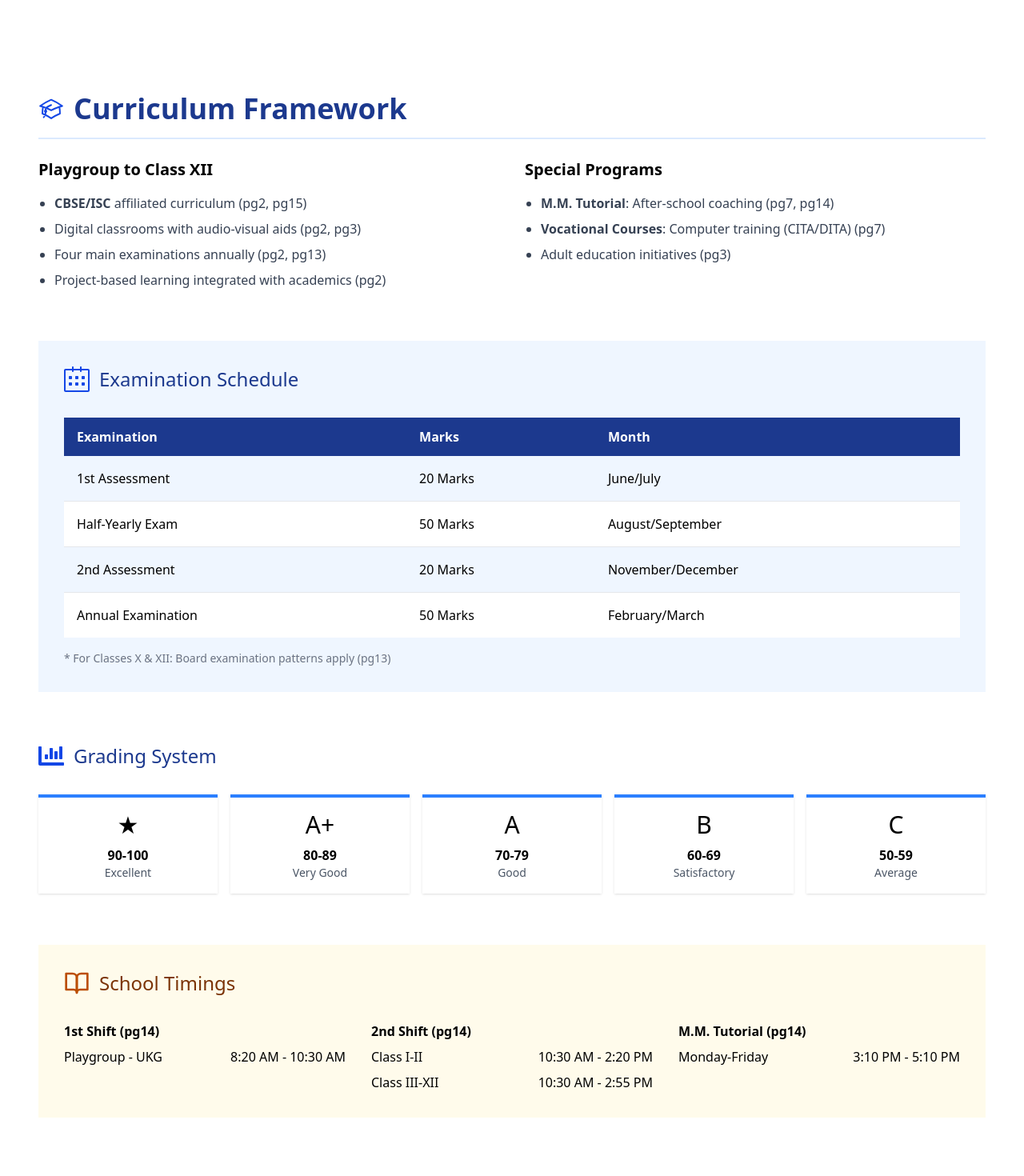
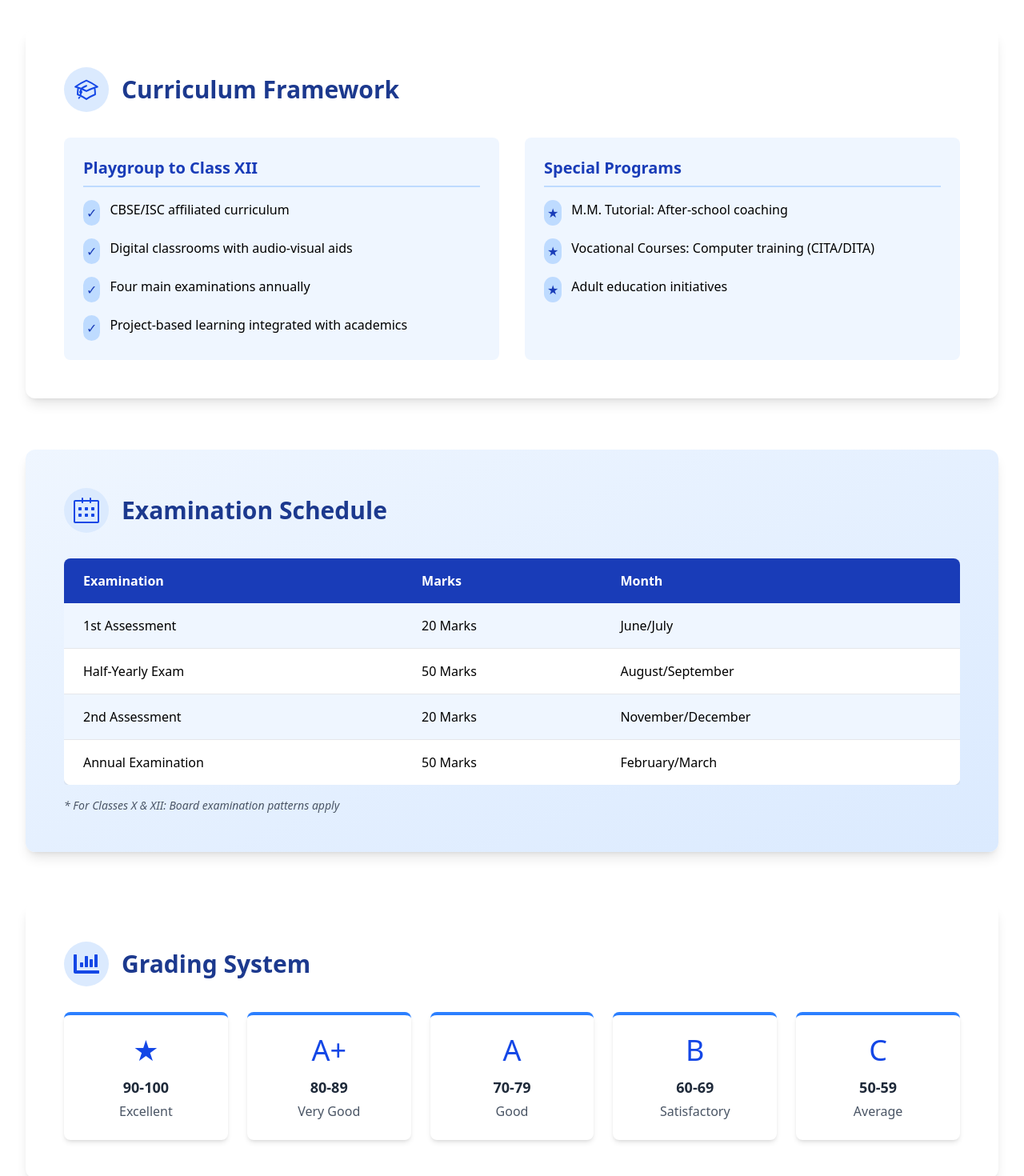
Before and after one commit to Deos2023/NewHolyChildSchool, a React (Vite) app: page /academics in a window 1280 px wide. Shown: the part 460-1930 px from the top of the page at 80% size. Built offline with nearby package versions, Linux system fonts and the light colour scheme.

Commit message:
enhanced design

```diff
--- a/src/pages/Academics.jsx
+++ b/src/pages/Academics.jsx
@@ -1,10 +1,10 @@
 import React from 'react';
-// import { CalendarIcon, BookOpenIcon, AcademicCapIcon, ChartBarIcon } from '@heroicons/react/outline';
 import { SlCalender } from "react-icons/sl";
 import { FiBookOpen } from "react-icons/fi";
 import { HiOutlineAcademicCap } from "react-icons/hi2";
 import { FaChartBar } from "react-icons/fa";
-import bannerImage from "../assets/sch2.jpeg";
+import bannerImage from "../assets/sch.jpeg";
+
 const Academics = () => {
   // Exam schedule data from pg13
   const examSchedule = [
@@ -22,10 +22,11 @@ const Academics = () => {
     { range: "60-69", grade: "B", label: "Satisfactory" },
     { range: "50-59", grade: "C", label: "Average" }
   ];
+
   return (
     <>
       {/* Hero Banner - Enhanced */}
-          <div className="relative w-full h-96 overflow-hidden mb-12">
+      <div className="relative w-full h-96 overflow-hidden">
         <div className="absolute inset-0 bg-gradient-to-r from-blue-900/70 to-transparent z-10"></div>
         <img
           src={bannerImage}
@@ -34,143 +35,175 @@ const Academics = () => {
         />
         <div className="absolute bottom-0 left-0 right-0 bg-gradient-to-t from-black/70 to-transparent z-10 p-8 text-white">
           <h1 className="text-4xl md:text-5xl font-bold mb-2">ACADEMICS</h1>
-              <p className="text-xl text-yellow-300 ">"True education is the complete development of a person in terms of knowledge, sensibility, and behavior."</p>
+          <p className="text-xl text-yellow-300 ">"True education is the complete development of a person"</p>
         </div>
       </div>
-    <div className="max-w-7xl mx-auto px-4 py-8">
 
-      {/* Header */}
-      {/* <div className="text-center mb-10">
-        <h1 className="text-4xl  text-blue-900 mb-4 font-bold">Academics</h1>
-        <p className="text-xl text-gray-600 max-w-3xl mx-auto">
+      <div className="max-w-7xl mx-auto px-4 sm:px-6 lg:px-8 py-12">
+        {/* Header - Enhanced */}
+        {/* <div className="text-center mb-16">
+          <h1 className="text-4xl md:text-5xl font-bold text-blue-900 mb-6 ">Academics</h1>
+          <div className="w-24 h-1 bg-yellow-500 mx-auto mb-6"></div>
+          <p className="text-xl text-gray-600 max-w-3xl mx-auto italic">
             "True education is the complete development of a person in terms of knowledge, sensibility, and behavior."
-          <span className="block mt-2 text-sm">- From President's Desk (pg4)</span>
+            <span className="block mt-2 text-sm text-gray-500 not-italic">- From President's Desk (pg4)</span>
           </p>
         </div> */}
 
-      <div className='max-w-7xl mx-auto px-4 sm:px-6 lg:px-8 py-12'>
-        {/* Curriculum Structure */}
-      <section className="mb-16">
-        <div className="flex items-center text-center text-3xl md:text-4xl font-bold text-blue-800 mb-6 pb-4 border-b-2 border-blue-100">
-          <HiOutlineAcademicCap className="h-8 w-8 text-blue-700 mr-3" />
-          <h2 className="  text-blue-900 ">Curriculum Framework</h2>
+        {/* Curriculum Structure - Enhanced */}
+        <section className="mb-16 bg-white rounded-xl shadow-lg overflow-hidden">
+          <div className="p-8 md:p-12">
+            <div className="flex items-center mb-8">
+              <div className="bg-blue-100 p-3 rounded-full mr-4">
+                <HiOutlineAcademicCap className="h-8 w-8 text-blue-700" />
+              </div>
+              <h2 className="text-3xl font-bold text-blue-900 ">Curriculum Framework</h2>
             </div>
 
             <div className="grid md:grid-cols-2 gap-8">
-          <div>
-            <h3 className="text-xl font-semibold mb-4">Playgroup to Class XII</h3>
-            <ul className="list-disc pl-5 space-y-2 text-gray-700">
-              <li><strong>CBSE/ISC</strong> affiliated curriculum (pg2, pg15)</li>
-              <li>Digital classrooms with audio-visual aids (pg2, pg3)</li>
-              <li>Four main examinations annually (pg2, pg13)</li>
-              <li>Project-based learning integrated with academics (pg2)</li>
+              <div className="bg-blue-50 p-6 rounded-lg">
+                <h3 className="text-xl font-semibold mb-4 text-blue-800 border-b-2 border-blue-200 pb-2">Playgroup to Class XII</h3>
+                <ul className="space-y-4">
+                  {[
+                    {icon: "✓", text: "CBSE/ISC affiliated curriculum "},
+                    {icon: "✓", text: "Digital classrooms with audio-visual aids "},
+                    {icon: "✓", text: "Four main examinations annually "},
+                    {icon: "✓", text: "Project-based learning integrated with academics "}
+                  ].map((item, index) => (
+                    <li key={index} className="flex items-start">
+                      <span className="bg-blue-200 text-blue-800 rounded-full p-1 mr-3 flex-shrink-0">{item.icon}</span>
+                      <span>{item.text}</span>
+                    </li>
+                  ))}
                 </ul>
               </div>
-          <div>
-            <h3 className="text-xl font-semibold mb-4">Special Programs</h3>
-            <ul className="list-disc pl-5 space-y-2 text-gray-700">
-              <li><strong>M.M. Tutorial</strong>: After-school coaching (pg7, pg14)</li>
-              <li><strong>Vocational Courses</strong>: Computer training (CITA/DITA) (pg7)</li>
-              <li>Adult education initiatives (pg3)</li>
+              <div className="bg-blue-50 p-6 rounded-lg">
+                <h3 className="text-xl font-semibold mb-4 text-blue-800 border-b-2 border-blue-200 pb-2">Special Programs</h3>
+                <ul className="space-y-4">
+                  {[
+                    {icon: "★", text: "M.M. Tutorial: After-school coaching "},
+                    {icon: "★", text: "Vocational Courses: Computer training (CITA/DITA) "},
+                    {icon: "★", text: "Adult education initiatives "}
+                  ].map((item, index) => (
+                    <li key={index} className="flex items-start">
+                      <span className="bg-blue-200 text-blue-800 rounded-full p-1 mr-3 flex-shrink-0">{item.icon}</span>
+                      <span>{item.text}</span>
+                    </li>
+                  ))}
                 </ul>
+              </div>
             </div>
           </div>
         </section>
 
-      {/* Exam Schedule */}
-      <section className="mb-16 bg-blue-50 p-8 ">
+        {/* Exam Schedule - Enhanced */}
+        <section className="mb-16 bg-gradient-to-br from-blue-50 to-blue-100 rounded-xl shadow-lg overflow-hidden">
+          <div className="p-8 md:p-12">
             <div className="flex items-center mb-8">
-          <SlCalender className="h-8 w-8 text-blue-700 mr-3" />
-          <h2 className="text-2xl  text-blue-900">Examination Schedule</h2>
+              <div className="bg-blue-100 p-3 rounded-full mr-4">
+                <SlCalender className="h-8 w-8 text-blue-700" />
+              </div>
+              <h2 className="text-3xl font-bold text-blue-900 ">Examination Schedule</h2>
             </div>
 
             <div className="overflow-x-auto">
-          <table className="min-w-full bg-white  overflow-hidden">
-            <thead className="bg-blue-900 text-white">
+              <table className="min-w-full bg-white rounded-lg overflow-hidden shadow">
+                <thead className="bg-blue-800 text-white">
                   <tr>
-                <th className="py-3 px-4 text-left">Examination</th>
-                <th className="py-3 px-4 text-left">Marks</th>
-                <th className="py-3 px-4 text-left">Month</th>
+                    <th className="py-4 px-6 text-left font-semibold">Examination</th>
+                    <th className="py-4 px-6 text-left font-semibold">Marks</th>
+                    <th className="py-4 px-6 text-left font-semibold">Month</th>
                   </tr>
                 </thead>
                 <tbody className="divide-y divide-gray-200">
                   {examSchedule.map((exam, index) => (
                     <tr key={index} className={index % 2 === 0 ? 'bg-blue-50' : 'bg-white'}>
-                  <td className="py-4 px-4 font-medium">{exam.name}</td>
-                  <td className="py-4 px-4">{exam.marks}</td>
-                  <td className="py-4 px-4">{exam.month}</td>
+                      <td className="py-4 px-6 font-medium">{exam.name}</td>
+                      <td className="py-4 px-6">{exam.marks}</td>
+                      <td className="py-4 px-6">{exam.month}</td>
                     </tr>
                   ))}
                 </tbody>
               </table>
             </div>
-        <p className="text-sm text-gray-500 mt-4">
-          * For Classes X & XII: Board examination patterns apply (pg13)
+            <p className="text-sm text-gray-600 mt-4 italic">
+              * For Classes X & XII: Board examination patterns apply
             </p>
+          </div>
         </section>
 
-      {/* Grading System */}
-      <section className="mb-16">
+        {/* Grading System - Enhanced */}
+        <section className="mb-16 bg-white rounded-xl shadow-lg overflow-hidden">
+          <div className="p-8 md:p-12">
             <div className="flex items-center mb-8">
-          <FaChartBar className="h-8 w-8 text-blue-700 mr-3" />
-          <h2 className="text-2xl  text-blue-900">Grading System</h2>
+              <div className="bg-blue-100 p-3 rounded-full mr-4">
+                <FaChartBar className="h-8 w-8 text-blue-700" />
+              </div>
+              <h2 className="text-3xl font-bold text-blue-900 ">Grading System</h2>
             </div>
 
-        <div className="grid sm:grid-cols-2 md:grid-cols-5 gap-4">
+            <div className="grid sm:grid-cols-2 md:grid-cols-5 gap-6">
               {gradingSystem.map((grade, index) => (
-            <div key={index} className="bg-white p-4  shadow text-center border-t-4 border-blue-500">
-              <span className="text-3xl block mb-2">{grade.grade}</span>
-              <h3 className="font-bold">{grade.range}</h3>
-              <p className="text-sm text-gray-600">{grade.label}</p>
+                <div
+                  key={index}
+                  className="bg-white p-6 rounded-lg shadow-md hover:shadow-lg transition-shadow text-center border-t-4 border-blue-500"
+                >
+                  <span className="text-4xl block mb-3 text-blue-700">{grade.grade}</span>
+                  <h3 className="font-bold text-lg text-gray-800 mb-1">{grade.range}</h3>
+                  <p className="text-gray-600">{grade.label}</p>
                 </div>
               ))}
             </div>
+          </div>
         </section>
 
-      {/* School Timings */}
-      <section className="bg-amber-50 p-8 ">
+        {/* School Timings - Enhanced */}
+        <section className="bg-gradient-to-br from-amber-50 to-amber-100 rounded-xl shadow-lg overflow-hidden">
+          <div className="p-8 md:p-12">
             <div className="flex items-center mb-8">
-          <FiBookOpen className="h-8 w-8 text-amber-700 mr-3" />
-          <h2 className="text-2xl  text-amber-900">School Timings</h2>
+              <div className="bg-amber-100 p-3 rounded-full mr-4">
+                <FiBookOpen className="h-8 w-8 text-amber-700" />
+              </div>
+              <h2 className="text-3xl font-bold text-amber-900 ">School Timings</h2>
             </div>
 
             <div className="grid md:grid-cols-3 gap-8">
-          <div>
-            <h3 className="font-bold mb-2">1st Shift (pg14)</h3>
-            <ul className="space-y-2">
-              <li className="flex justify-between">
-                <span>Playgroup - UKG</span>
-                <span>8:20 AM - 10:30 AM</span>
+              <div className="bg-white p-6 rounded-lg shadow-sm">
+                <h3 className="font-bold text-lg mb-4 text-amber-800 border-b-2 border-amber-200 pb-2">1st Shift </h3>
+                <ul className="space-y-3">
+                  <li className="flex justify-between items-center py-2 border-b border-amber-50">
+                    <span className="text-gray-700">Playgroup - UKG</span>
+                    <span className="bg-amber-100 text-amber-800 px-3 py-1 rounded-full text-sm font-medium">8:20 AM - 10:30 AM</span>
                   </li>
                 </ul>
               </div>
 
-          <div>
-            <h3 className="font-bold mb-2">2nd Shift (pg14)</h3>
-            <ul className="space-y-2">
-              <li className="flex justify-between">
-                <span>Class I-II</span>
-                <span>10:30 AM - 2:20 PM</span>
+              <div className="bg-white p-6 rounded-lg shadow-sm">
+                <h3 className="font-bold text-lg mb-4 text-amber-800 border-b-2 border-amber-200 pb-2">2nd Shift </h3>
+                <ul className="space-y-3">
+                  <li className="flex justify-between items-center py-2 border-b border-amber-50">
+                    <span className="text-gray-700">Class I-II</span>
+                    <span className="bg-amber-100 text-amber-800 px-3 py-1 rounded-full text-sm font-medium">10:30 AM - 2:20 PM</span>
                   </li>
-              <li className="flex justify-between">
-                <span>Class III-XII</span>
-                <span>10:30 AM - 2:55 PM</span>
+                  <li className="flex justify-between items-center py-2">
+                    <span className="text-gray-700">Class III-XII</span>
+                    <span className="bg-amber-100 text-amber-800 px-3 py-1 rounded-full text-sm font-medium">10:30 AM - 2:55 PM</span>
                   </li>
                 </ul>
               </div>
 
-          <div>
-            <h3 className="font-bold mb-2">M.M. Tutorial (pg14)</h3>
-            <ul className="space-y-2">
-              <li className="flex justify-between">
-                <span>Monday-Friday</span>
-                <span>3:10 PM - 5:10 PM</span>
+              <div className="bg-white p-6 rounded-lg shadow-sm">
+                <h3 className="font-bold text-lg mb-4 text-amber-800 border-b-2 border-amber-200 pb-2">M.M. Tutorial </h3>
+                <ul className="space-y-3">
+                  <li className="flex justify-between items-center py-2">
+                    <span className="text-gray-700">Monday-Friday</span>
+                    <span className="bg-amber-100 text-amber-800 px-3 py-1 rounded-full text-sm font-medium">3:10 PM - 5:10 PM</span>
                   </li>
                 </ul>
               </div>
             </div>
+          </div>
         </section>
-      </div>
       </div>
     </>
   );
```
Also changed, not shown: src/component/Navbar.jsx (+12 -9 lines). Lines whose indentation alone changed are shown as unchanged.
